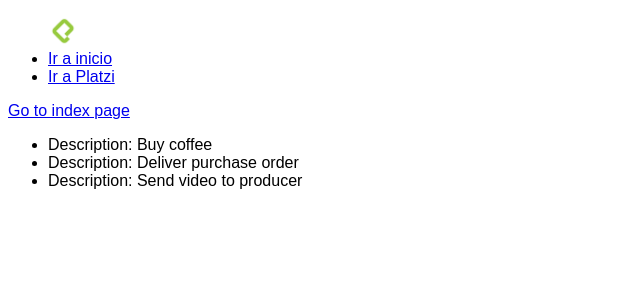
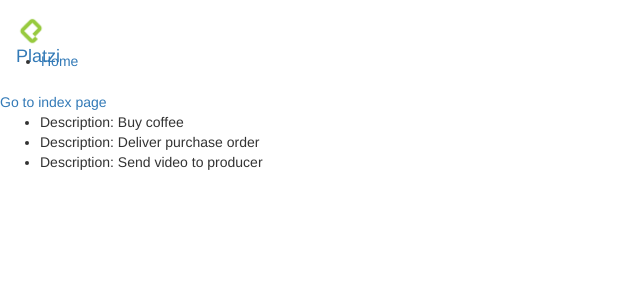
Before and after one commit to terranigmark/curso-flask, a Flask app: page /hello in a window 1280 px wide. Shown: the top 300 px of the page, without its empty margins (0-640 px from the left). Run offline with Flask 2, Linux system fonts and the light colour scheme; some libraries are stand-ins or nearby versions.

Commit message:
Navbar added with Bootstrap 4

```diff
--- a/platzi-flask/main.py
+++ b/platzi-flask/main.py
@@ -1,6 +1,9 @@
 from flask import Flask, request, make_response, redirect, render_template
+from flask_bootstrap import Bootstrap
 
 app = Flask(__name__, template_folder='./templates')
+bootsrap = Bootstrap(app)
+
 
 todos = ['Buy coffee', 'Deliver purchase order', 'Send video to producer']
 
--- a/platzi-flask/requirements.txt
+++ b/platzi-flask/requirements.txt
@@ -1 +1,2 @@
 flask
+flask-bootstrap4
--- a/platzi-flask/templates/base.html
+++ b/platzi-flask/templates/base.html
@@ -1,16 +1,19 @@
-<!DOCTYPE html>
-<html lang="en">
-  <head>
-    <meta charset="UTF-8" />
-    <meta name="viewport" content="width=device-width, initial-scale=1.0" />
+{% extends 'bootstrap/base.html' %}
+
+{% block khead %}
+    {{ super() }}
+    <title>
+        {% block title %}Flask Platzi | {% endblock %}
+    </title>
     <link rel="stylesheet" href="{{ url_for('static', filename='../static/css/main.css') }}">
-    <title>{% block title %} Flask Platzi | {% endblock %}</title>
-  </head>
-  <body>
-    <header>
+
+{% endblock %}
+
+
+{% block body %}
+    {% block navbar %}
         {% include 'navbar.html' %}
-    </header>
+    {% endblock %}
     {% block content %}
     {% endblock %}
-  </body>
-</html>
+{% endblock %}
--- a/platzi-flask/templates/navbar.html
+++ b/platzi-flask/templates/navbar.html
@@ -1,7 +1,22 @@
-<nav>
+<!-- <nav>
   <ul>
-    <img src="{{ url_for('static', filename='../static/images/platzi.png') }}" alt="Platzi logo">
+    <img src="{{ url_for('static', filename='../static/images/platzi.png') }}" class="platzi-logo" alt="Platzi logo">
     <li><a href="{{ url_for('index') }}">Ir a inicio</a></li>
     <li><a href="https://platzi.com" target="_blank">Ir a Platzi</a></li>
   </ul>
+</nav> -->
+
+<!-- Image and text -->
+<nav class="navbar navbar-light bg-light">
+  <a class="navbar-brand" href="#">
+    <img src="{{ url_for('static', filename='../static/images/platzi.png') }}" width="30" height="30" class="d-inline-block align-top" alt="Platzi logo" loading="lazy">
+    Platzi
+  </a>
+  <div class="collapse navbar-collapse" id="navbarNav"></div>
+    <ul class="navbar-nav">
+        <li class="nav-item active">
+          <a class="nav-link" href="#">Home <span class="sr-only">(current)</span></a>
+        </li>
+    </ul>
+  </div>
 </nav>
```
